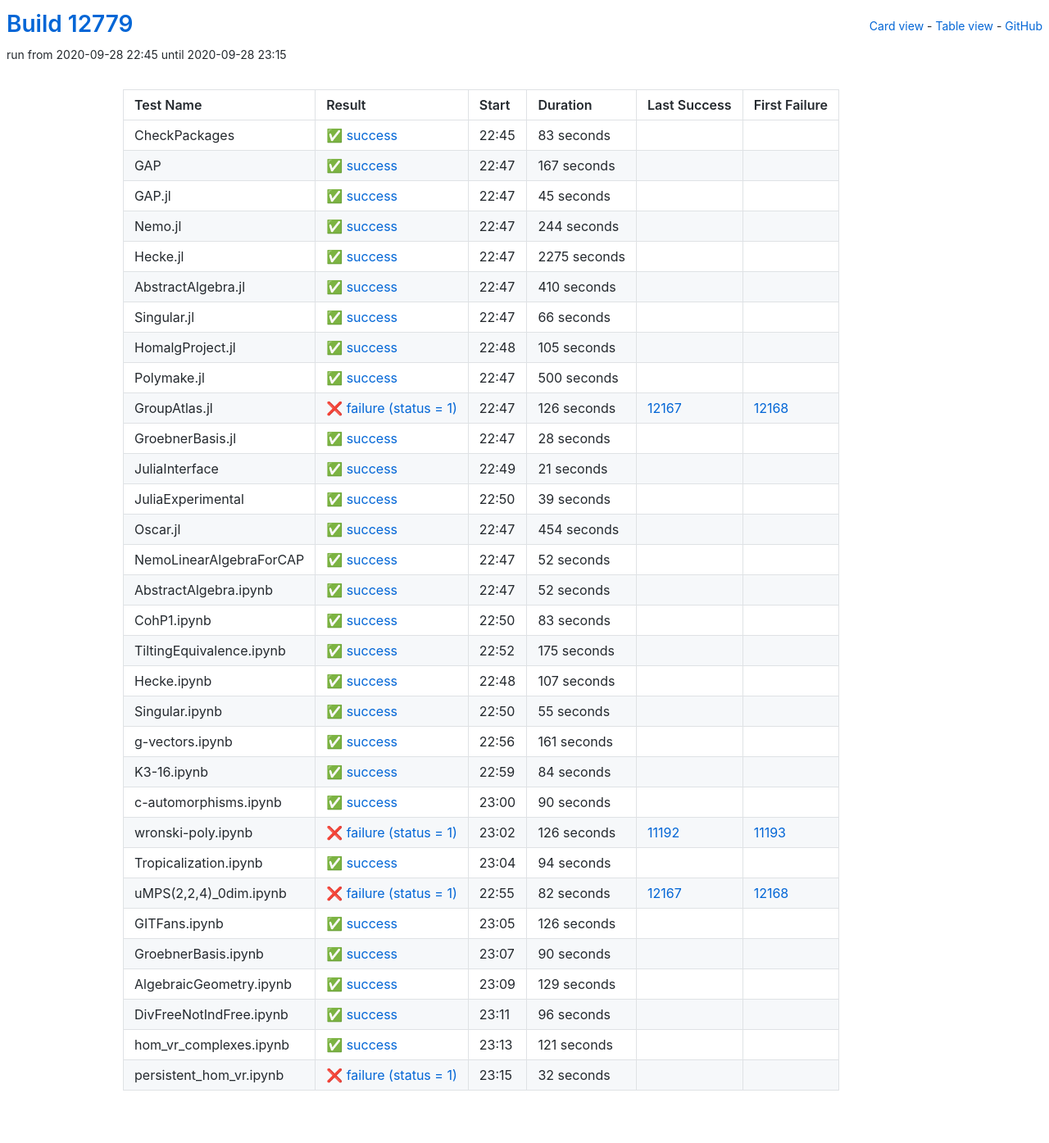
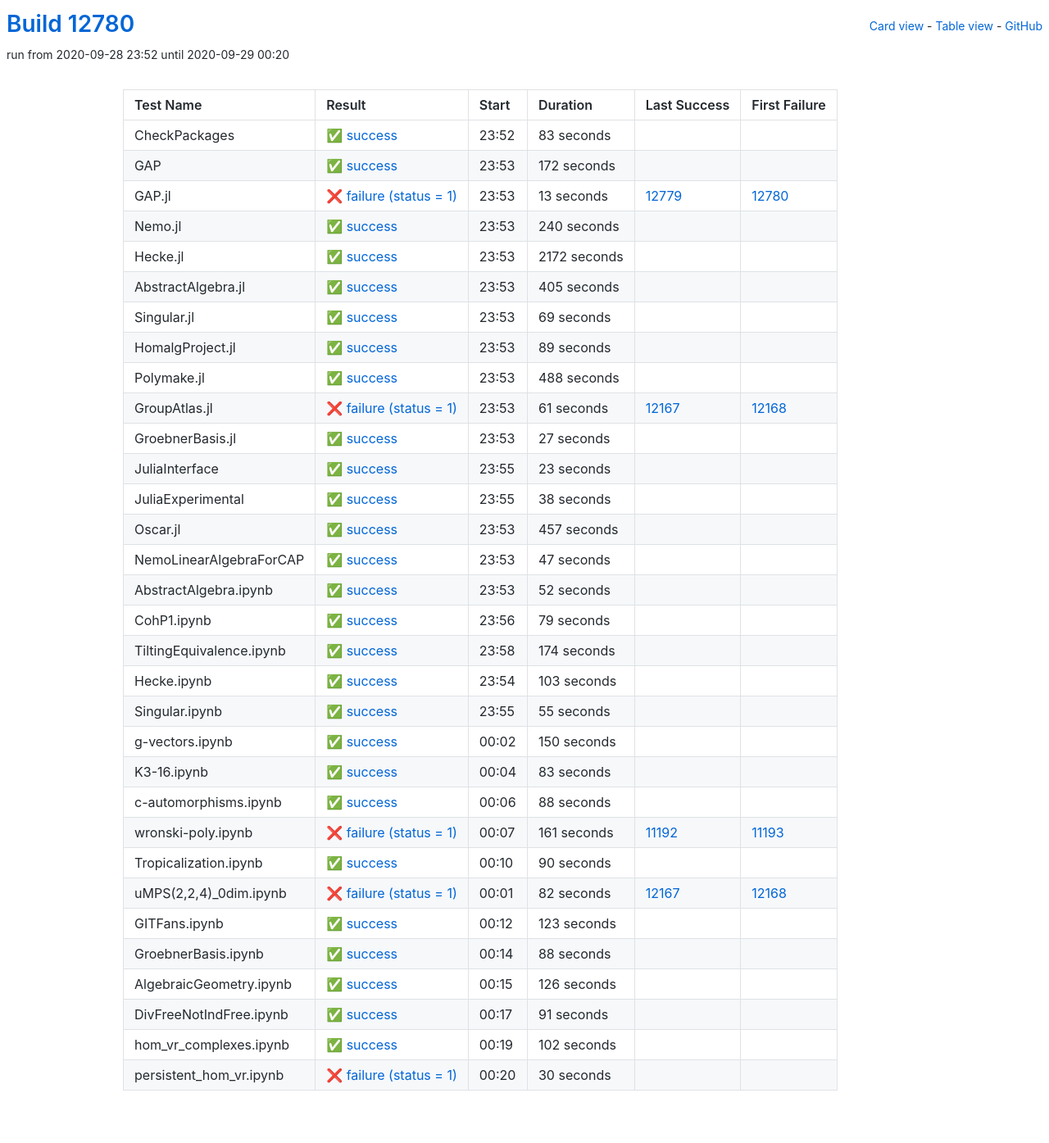
Before and after one commit to oscar-system/oscar-ci-status, a Jekyll site: the page built from table.html, in a window 1280 px wide. Shown: the whole page at 82% size. Built offline with Jekyll 4.4.1, drawn with Linux system fonts in a browser that asks for light colours.

Commit message:
Build #12780

```diff
--- a/_data/ci.yml
+++ b/_data/ci.yml
@@ -1,6 +1,6 @@
 ---
-build: 12779
-build_url: https://oscarci.mathematik.uni-kl.de/job/oscar/12779/
+build: 12780
+build_url: https://oscarci.mathematik.uni-kl.de/job/oscar/12780/
 job: oscar
 organization: oscar-system
 repo: oscar-ci-status
@@ -8,8 +8,8 @@
 tests:
 - name: CheckPackages
   id: checkpackages
-  log: https://oscarci.mathematik.uni-kl.de/job/oscar/12779/artifact/logs/build-12779/CheckPackages.log
-  start: 2020-09-28 22:45
+  log: https://oscarci.mathematik.uni-kl.de/job/oscar/12780/artifact/logs/build-12780/CheckPackages.log
+  start: 2020-09-28 23:52
   success: true
   exitcode: 0
   status: success
@@ -20,176 +20,176 @@
   first_failure_url:
 - name: GAP
   id: gap
-  log: https://oscarci.mathematik.uni-kl.de/job/oscar/12779/artifact/logs/build-12779/GAP.log
-  start: 2020-09-28 22:47
+  log: https://oscarci.mathematik.uni-kl.de/job/oscar/12780/artifact/logs/build-12780/GAP.log
+  start: 2020-09-28 23:53
   success: true
   exitcode: 0
   status: success
-  duration: 167
+  duration: 172
   last_success: false
   last_success_url:
   first_failure: false
   first_failure_url:
 - name: GAP.jl
   id: gap-jl
-  log: https://oscarci.mathematik.uni-kl.de/job/oscar/12779/artifact/logs/build-12779/GAP.jl.log
-  start: 2020-09-28 22:47
+  log: https://oscarci.mathematik.uni-kl.de/job/oscar/12780/artifact/logs/build-12780/GAP.jl.log
+  start: 2020-09-28 23:53
+  success: false
+  exitcode: 1
+  status: failure
+  duration: 13
+  last_success: 12779
+  last_success_url: https://oscarci.mathematik.uni-kl.de/job/oscar/12779/
+  first_failure: 12780
+  first_failure_url: https://oscarci.mathematik.uni-kl.de/job/oscar/12780/
+- name: Nemo.jl
+  id: nemo-jl
+  log: https://oscarci.mathematik.uni-kl.de/job/oscar/12780/artifact/logs/build-12780/Nemo.jl.log
+  start: 2020-09-28 23:53
   success: true
   exitcode: 0
   status: success
-  duration: 45
-  last_success: false
-  last_success_url:
-  first_failure: false
-  first_failure_url:
-- name: Nemo.jl
-  id: nemo-jl
-  log: https://oscarci.mathematik.uni-kl.de/job/oscar/12779/artifact/logs/build-12779/Nemo.jl.log
-  start: 2020-09-28 22:47
-  success: true
-  exitcode: 0
-  status: success
-  duration: 244
+  duration: 240
   last_success: false
   last_success_url:
   first_failure: false
   first_failure_url:
 - name: Hecke.jl
   id: hecke-jl
-  log: https://oscarci.mathematik.uni-kl.de/job/oscar/12779/artifact/logs/build-12779/Hecke.jl.log
-  start: 2020-09-28 22:47
+  log: https://oscarci.mathematik.uni-kl.de/job/oscar/12780/artifact/logs/build-12780/Hecke.jl.log
+  start: 2020-09-28 23:53
   success: true
   exitcode: 0
   status: success
-  duration: 2275
+  duration: 2172
   last_success: false
   last_success_url:
   first_failure: false
   first_failure_url:
 - name: AbstractAlgebra.jl
   id: abstractalgebra-jl
-  log: https://oscarci.mathematik.uni-kl.de/job/oscar/12779/artifact/logs/build-12779/AbstractAlgebra.jl.log
-  start: 2020-09-28 22:47
+  log: https://oscarci.mathematik.uni-kl.de/job/oscar/12780/artifact/logs/build-12780/AbstractAlgebra.jl.log
+  start: 2020-09-28 23:53
   success: true
   exitcode: 0
   status: success
-  duration: 410
+  duration: 405
   last_success: false
   last_success_url:
   first_failure: false
   first_failure_url:
 - name: Singular.jl
   id: singular-jl
-  log: https://oscarci.mathematik.uni-kl.de/job/oscar/12779/artifact/logs/build-12779/Singular.jl.log
-  start: 2020-09-28 22:47
+  log: https://oscarci.mathematik.uni-kl.de/job/oscar/12780/artifact/logs/build-12780/Singular.jl.log
+  start: 2020-09-28 23:53
   success: true
   exitcode: 0
   status: success
-  duration: 66
+  duration: 69
   last_success: false
   last_success_url:
   first_failure: false
   first_failure_url:
 - name: HomalgProject.jl
   id: homalgproject-jl
-  log: https://oscarci.mathematik.uni-kl.de/job/oscar/12779/artifact/logs/build-12779/HomalgProject.jl.log
-  start: 2020-09-28 22:48
+  log: https://oscarci.mathematik.uni-kl.de/job/oscar/12780/artifact/logs/build-12780/HomalgProject.jl.log
+  start: 2020-09-28 23:53
   success: true
   exitcode: 0
   status: success
-  duration: 105
+  duration: 89
   last_success: false
   last_success_url:
   first_failure: false
   first_failure_url:
 - name: Polymake.jl
   id: polymake-jl
-  log: https://oscarci.mathematik.uni-kl.de/job/oscar/12779/artifact/logs/build-12779/Polymake.jl.log
-  start: 2020-09-28 22:47
+  log: https://oscarci.mathematik.uni-kl.de/job/oscar/12780/artifact/logs/build-12780/Polymake.jl.log
+  start: 2020-09-28 23:53
   success: true
   exitcode: 0
   status: success
-  duration: 500
+  duration: 488
   last_success: false
   last_success_url:
   first_failure: false
   first_failure_url:
 - name: GroupAtlas.jl
   id: groupatlas-jl
-  log: https://oscarci.mathematik.uni-kl.de/job/oscar/12779/artifact/logs/build-12779/GroupAtlas.jl.log
-  start: 2020-09-28 22:47
+  log: https://oscarci.mathematik.uni-kl.de/job/oscar/12780/artifact/logs/build-12780/GroupAtlas.jl.log
+  start: 2020-09-28 23:53
   success: false
   exitcode: 1
   status: failure
-  duration: 126
+  duration: 61
   last_success: 12167
   last_success_url: https://oscarci.mathematik.uni-kl.de/job/oscar/12167/
   first_failure: 12168
   first_failure_url: https://oscarci.mathematik.uni-kl.de/job/oscar/12168/
 - name: GroebnerBasis.jl
   id: groebnerbasis-jl
-  log: https://oscarci.mathematik.uni-kl.de/job/oscar/12779/artifact/logs/build-12779/GroebnerBasis.jl.log
-  start: 2020-09-28 22:47
+  log: https://oscarci.mathematik.uni-kl.de/job/oscar/12780/artifact/logs/build-12780/GroebnerBasis.jl.log
+  start: 2020-09-28 23:53
   success: true
   exitcode: 0
   status: success
-  duration: 28
+  duration: 27
   last_success: false
   last_success_url:
   first_failure: false
   first_failure_url:
 - name: JuliaInterface
   id: juliainterface
-  log: https://oscarci.mathematik.uni-kl.de/job/oscar/12779/artifact/logs/build-12779/JuliaInterface.log
-  start: 2020-09-28 22:49
+  log: https://oscarci.mathematik.uni-kl.de/job/oscar/12780/artifact/logs/build-12780/JuliaInterface.log
+  start: 2020-09-28 23:55
   success: true
   exitcode: 0
   status: success
-  duration: 21
+  duration: 23
   last_success: false
   last_success_url:
   first_failure: false
   first_failure_url:
 - name: JuliaExperimental
   id: juliaexperimental
-  log: https://oscarci.mathematik.uni-kl.de/job/oscar/12779/artifact/logs/build-12779/JuliaExperimental.log
-  start: 2020-09-28 22:50
+  log: https://oscarci.mathematik.uni-kl.de/job/oscar/12780/artifact/logs/build-12780/JuliaExperimental.log
+  start: 2020-09-28 23:55
   success: true
   exitcode: 0
   status: success
-  duration: 39
+  duration: 38
   last_success: false
   last_success_url:
   first_failure: false
   first_failure_url:
 - name: Oscar.jl
   id: oscar-jl
-  log: https://oscarci.mathematik.uni-kl.de/job/oscar/12779/artifact/logs/build-12779/Oscar.jl.log
-  start: 2020-09-28 22:47
+  log: https://oscarci.mathematik.uni-kl.de/job/oscar/12780/artifact/logs/build-12780/Oscar.jl.log
+  start: 2020-09-28 23:53
   success: true
   exitcode: 0
   status: success
-  duration: 454
+  duration: 457
   last_success: false
   last_success_url:
   first_failure: false
   first_failure_url:
 - name: NemoLinearAlgebraForCAP
   id: nemolinearalgebraforcap
-  log: https://oscarci.mathematik.uni-kl.de/job/oscar/12779/artifact/logs/build-12779/NemoLinearAlgebraForCAP.log
-  start: 2020-09-28 22:47
+  log: https://oscarci.mathematik.uni-kl.de/job/oscar/12780/artifact/logs/build-12780/NemoLinearAlgebraForCAP.log
+  start: 2020-09-28 23:53
   success: true
   exitcode: 0
   status: success
-  duration: 52
+  duration: 47
   last_success: false
   last_success_url:
   first_failure: false
   first_failure_url:
 - name: AbstractAlgebra.ipynb
   id: abstractalgebra-ipynb
-  log: https://oscarci.mathematik.uni-kl.de/job/oscar/12779/artifact/logs/build-12779/AbstractAlgebra.ipynb.log
-  start: 2020-09-28 22:47
+  log: https://oscarci.mathematik.uni-kl.de/job/oscar/12780/artifact/logs/build-12780/AbstractAlgebra.ipynb.log
+  start: 2020-09-28 23:53
   success: true
   exitcode: 0
   status: success
@@ -200,44 +200,44 @@
   first_failure_url:
 - name: CohP1.ipynb
   id: cohp1-ipynb
-  log: https://oscarci.mathematik.uni-kl.de/job/oscar/12779/artifact/logs/build-12779/CohP1.ipynb.log
-  start: 2020-09-28 22:50
+  log: https://oscarci.mathematik.uni-kl.de/job/oscar/12780/artifact/logs/build-12780/CohP1.ipynb.log
+  start: 2020-09-28 23:56
   success: true
   exitcode: 0
   status: success
-  duration: 83
+  duration: 79
   last_success: false
   last_success_url:
   first_failure: false
   first_failure_url:
 - name: TiltingEquivalence.ipynb
   id: tiltingequivalence-ipynb
-  log: https://oscarci.mathematik.uni-kl.de/job/oscar/12779/artifact/logs/build-12779/TiltingEquivalence.ipynb.log
-  start: 2020-09-28 22:52
+  log: https://oscarci.mathematik.uni-kl.de/job/oscar/12780/artifact/logs/build-12780/TiltingEquivalence.ipynb.log
+  start: 2020-09-28 23:58
   success: true
   exitcode: 0
   status: success
-  duration: 175
+  duration: 174
   last_success: false
   last_success_url:
   first_failure: false
   first_failure_url:
 - name: Hecke.ipynb
   id: hecke-ipynb
-  log: https://oscarci.mathematik.uni-kl.de/job/oscar/12779/artifact/logs/build-12779/Hecke.ipynb.log
-  start: 2020-09-28 22:48
+  log: https://oscarci.mathematik.uni-kl.de/job/oscar/12780/artifact/logs/build-12780/Hecke.ipynb.log
+  start: 2020-09-28 23:54
   success: true
   exitcode: 0
   status: success
-  duration: 107
+  duration: 103
   last_success: false
   last_success_url:
   first_failure: false
   first_failure_url:
 - name: Singular.ipynb
   id: singular-ipynb
-  log: https://oscarci.mathematik.uni-kl.de/job/oscar/12779/artifact/logs/build-12779/Singular.ipynb.log
-  start: 2020-09-28 22:50
+  log: https://oscarci.mathematik.uni-kl.de/job/oscar/12780/artifact/logs/build-12780/Singular.ipynb.log
+  start: 2020-09-28 23:55
   success: true
   exitcode: 0
   status: success
@@ -248,32 +248,56 @@
   first_failure_url:
 - name: g-vectors.ipynb
   id: g-vectors-ipynb
-  log: https://oscarci.mathematik.uni-kl.de/job/oscar/12779/artifact/logs/build-12779/g-vectors.ipynb.log
-  start: 2020-09-28 22:56
+  log: https://oscarci.mathematik.uni-kl.de/job/oscar/12780/artifact/logs/build-12780/g-vectors.ipynb.log
+  start: 2020-09-29 00:02
   success: true
   exitcode: 0
   status: success
-  duration: 161
+  duration: 150
   last_success: false
   last_success_url:
   first_failure: false
   first_failure_url:
 - name: K3-16.ipynb
   id: k3-16-ipynb
-  log: https://oscarci.mathematik.uni-kl.de/job/oscar/12779/artifact/logs/build-12779/K3-16.ipynb.log
-  start: 2020-09-28 22:59
+  log: https://oscarci.mathematik.uni-kl.de/job/oscar/12780/artifact/logs/build-12780/K3-16.ipynb.log
+  start: 2020-09-29 00:04
   success: true
   exitcode: 0
   status: success
-  duration: 84
+  duration: 83
   last_success: false
   last_success_url:
   first_failure: false
   first_failure_url:
 - name: c-automorphisms.ipynb
   id: c-automorphisms-ipynb
-  log: https://oscarci.mathematik.uni-kl.de/job/oscar/12779/artifact/logs/build-12779/c-automorphisms.ipynb.log
-  start: 2020-09-28 23:00
+  log: https://oscarci.mathematik.uni-kl.de/job/oscar/12780/artifact/logs/build-12780/c-automorphisms.ipynb.log
+  start: 2020-09-29 00:06
+  success: true
+  exitcode: 0
+  status: success
+  duration: 88
+  last_success: false
+  last_success_url:
+  first_failure: false
+  first_failure_url:
+- name: wronski-poly.ipynb
+  id: wronski-poly-ipynb
+  log: https://oscarci.mathematik.uni-kl.de/job/oscar/12780/artifact/logs/build-12780/wronski-poly.ipynb.log
+  start: 2020-09-29 00:07
+  success: false
+  exitcode: 1
+  status: failure
+  duration: 161
+  last_success: 11192
+  last_success_url: https://oscarci.mathematik.uni-kl.de/job/oscar/11192/
+  first_failure: 11193
+  first_failure_url: https://oscarci.mathematik.uni-kl.de/job/oscar/11193/
+- name: Tropicalization.ipynb
+  id: tropicalization-ipynb
+  log: https://oscarci.mathematik.uni-kl.de/job/oscar/12780/artifact/logs/build-12780/Tropicalization.ipynb.log
+  start: 2020-09-29 00:10
   success: true
   exitcode: 0
   status: success
@@ -282,34 +306,10 @@
   last_success_url:
   first_failure: false
   first_failure_url:
-- name: wronski-poly.ipynb
-  id: wronski-poly-ipynb
-  log: https://oscarci.mathematik.uni-kl.de/job/oscar/12779/artifact/logs/build-12779/wronski-poly.ipynb.log
-  start: 2020-09-28 23:02
-  success: false
-  exitcode: 1
-  status: failure
-  duration: 126
-  last_success: 11192
-  last_success_url: https://oscarci.mathematik.uni-kl.de/job/oscar/11192/
-  first_failure: 11193
-  first_failure_url: https://oscarci.mathematik.uni-kl.de/job/oscar/11193/
-- name: Tropicalization.ipynb
-  id: tropicalization-ipynb
-  log: https://oscarci.mathematik.uni-kl.de/job/oscar/12779/artifact/logs/build-12779/Tropicalization.ipynb.log
-  start: 2020-09-28 23:04
-  success: true
-  exitcode: 0
-  status: success
-  duration: 94
-  last_success: false
-  last_success_url:
-  first_failure: false
-  first_failure_url:
 - name: uMPS(2,2,4)_0dim.ipynb
   id: umps-2-2-4-0dim-ipynb
-  log: https://oscarci.mathematik.uni-kl.de/job/oscar/12779/artifact/logs/build-12779/uMPS-2-2-4-_0dim.ipynb.log
-  start: 2020-09-28 22:55
+  log: https://oscarci.mathematik.uni-kl.de/job/oscar/12780/artifact/logs/build-12780/uMPS-2-2-4-_0dim.ipynb.log
+  start: 2020-09-29 00:01
   success: false
   exitcode: 1
   status: failure
@@ -320,8 +320,32 @@
   first_failure_url: https://oscarci.mathematik.uni-kl.de/job/oscar/12168/
 - name: GITFans.ipynb
   id: gitfans-ipynb
-  log: https://oscarci.mathematik.uni-kl.de/job/oscar/12779/artifact/logs/build-12779/GITFans.ipynb.log
-  start: 2020-09-28 23:05
+  log: https://oscarci.mathematik.uni-kl.de/job/oscar/12780/artifact/logs/build-12780/GITFans.ipynb.log
+  start: 2020-09-29 00:12
+  success: true
+  exitcode: 0
+  status: success
+  duration: 123
+  last_success: false
+  last_success_url:
+  first_failure: false
+  first_failure_url:
+- name: GroebnerBasis.ipynb
+  id: groebnerbasis-ipynb
+  log: https://oscarci.mathematik.uni-kl.de/job/oscar/12780/artifact/logs/build-12780/GroebnerBasis.ipynb.log
+  start: 2020-09-29 00:14
+  success: true
+  exitcode: 0
+  status: success
+  duration: 88
+  last_success: false
+  last_success_url:
+  first_failure: false
+  first_failure_url:
+- name: AlgebraicGeometry.ipynb
+  id: algebraicgeometry-ipynb
+  log: https://oscarci.mathematik.uni-kl.de/job/oscar/12780/artifact/logs/build-12780/AlgebraicGeometry.ipynb.log
+  start: 2020-09-29 00:15
   success: true
   exitcode: 0
   status: success
@@ -330,62 +354,38 @@
   last_success_url:
   first_failure: false
   first_failure_url:
-- name: GroebnerBasis.ipynb
-  id: groebnerbasis-ipynb
-  log: https://oscarci.mathematik.uni-kl.de/job/oscar/12779/artifact/logs/build-12779/GroebnerBasis.ipynb.log
-  start: 2020-09-28 23:07
+- name: DivFreeNotIndFree.ipynb
+  id: divfreenotindfree-ipynb
+  log: https://oscarci.mathematik.uni-kl.de/job/oscar/12780/artifact/logs/build-12780/DivFreeNotIndFree.ipynb.log
+  start: 2020-09-29 00:17
   success: true
   exitcode: 0
   status: success
-  duration: 90
-  last_success: false
-  last_success_url:
-  first_failure: false
-  first_failure_url:
-- name: AlgebraicGeometry.ipynb
-  id: algebraicgeometry-ipynb
-  log: https://oscarci.mathematik.uni-kl.de/job/oscar/12779/artifact/logs/build-12779/AlgebraicGeometry.ipynb.log
-  start: 2020-09-28 23:09
-  success: true
-  exitcode: 0
-  status: success
-  duration: 129
-  last_success: false
-  last_success_url:
-  first_failure: false
-  first_failure_url:
-- name: DivFreeNotIndFree.ipynb
-  id: divfreenotindfree-ipynb
-  log: https://oscarci.mathematik.uni-kl.de/job/oscar/12779/artifact/logs/build-12779/DivFreeNotIndFree.ipynb.log
-  start: 2020-09-28 23:11
-  success: true
-  exitcode: 0
-  status: success
-  duration: 96
+  duration: 91
   last_success: false
   last_success_url:
   first_failure: false
   first_failure_url:
 - name: hom_vr_complexes.ipynb
   id: hom-vr-complexes-ipynb
-  log: https://oscarci.mathematik.uni-kl.de/job/oscar/12779/artifact/logs/build-12779/hom_vr_complexes.ipynb.log
-  start: 2020-09-28 23:13
+  log: https://oscarci.mathematik.uni-kl.de/job/oscar/12780/artifact/logs/build-12780/hom_vr_complexes.ipynb.log
+  start: 2020-09-29 00:19
   success: true
   exitcode: 0
   status: success
-  duration: 121
+  duration: 102
   last_success: false
   last_success_url:
   first_failure: false
   first_failure_url:
 - name: persistent_hom_vr.ipynb
   id: persistent-hom-vr-ipynb
-  log: https://oscarci.mathematik.uni-kl.de/job/oscar/12779/artifact/logs/build-12779/persistent_hom_vr.ipynb.log
-  start: 2020-09-28 23:15
+  log: https://oscarci.mathematik.uni-kl.de/job/oscar/12780/artifact/logs/build-12780/persistent_hom_vr.ipynb.log
+  start: 2020-09-29 00:20
   success: false
   exitcode: 1
   status: failure
-  duration: 32
+  duration: 30
   last_success: false
   last_success_url:
   first_failure: false
```
Also changed, not shown: README.md.
